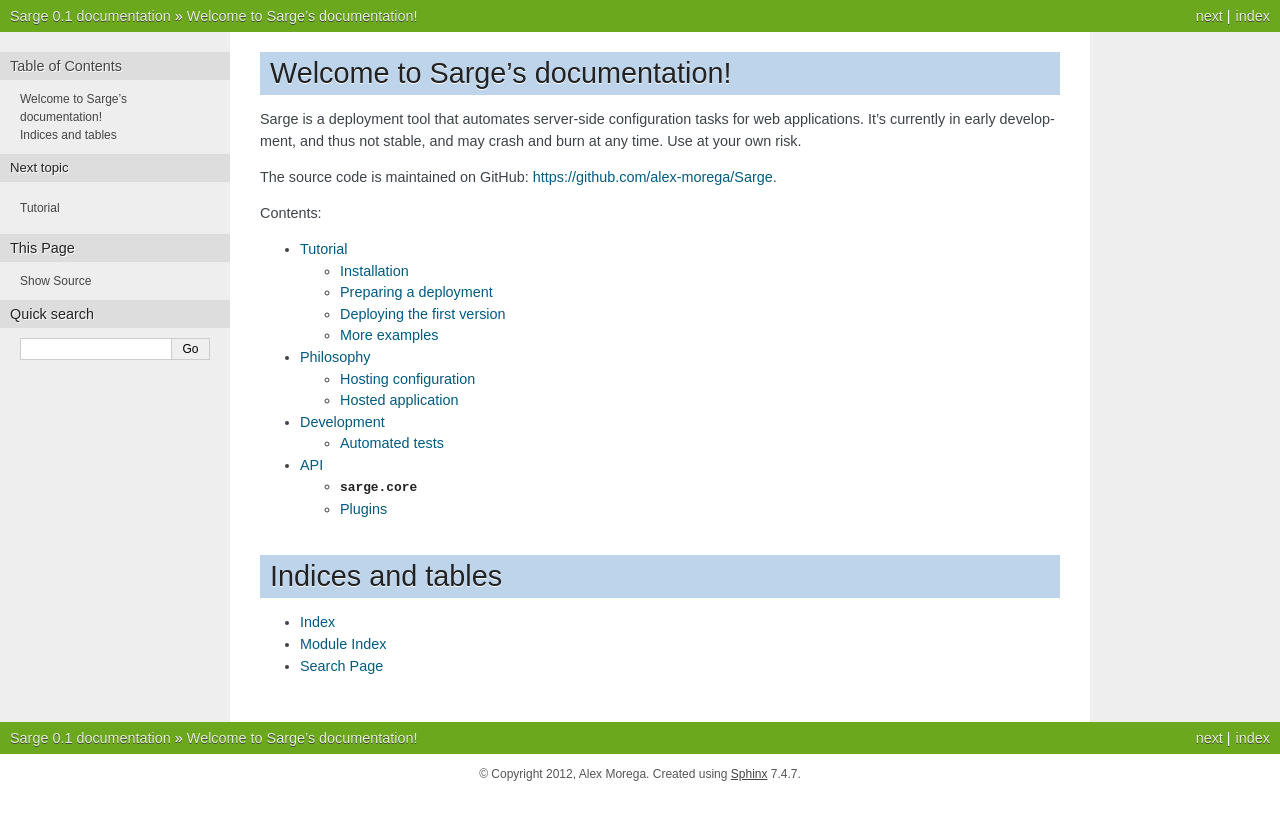
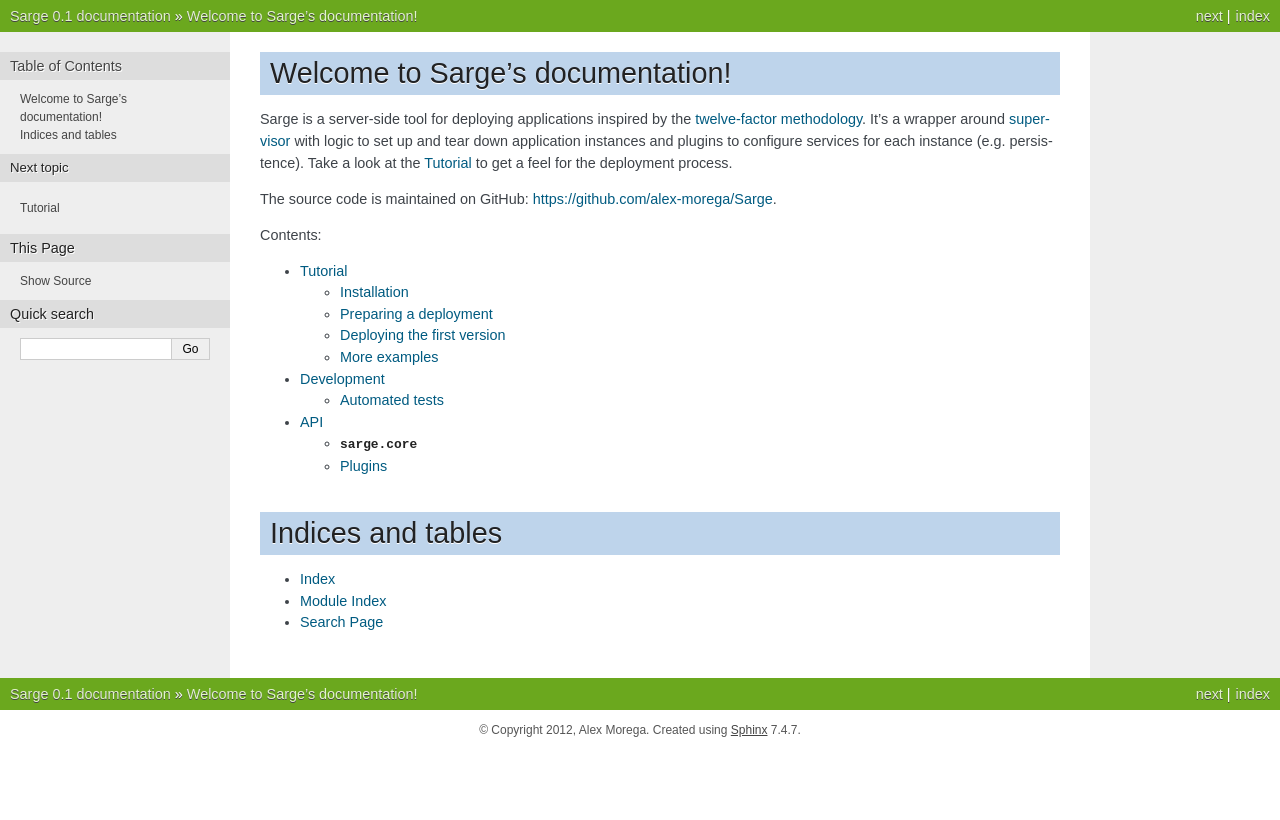
Before and after one commit to mgax/airship, a Sphinx documentation site: the page built from docs/index.rst, in a window 1280 px wide. Shown: the top 820 px of the page. Built offline with Sphinx 7.4.7, drawn with Linux system fonts in a browser that asks for light colours.

Commit message:
change initial paragraph; remove 'philosophy' page

```diff
--- a/docs/index.rst
+++ b/docs/index.rst
@@ -1,10 +1,14 @@
 Welcome to Sarge's documentation!
 =================================
 
-Sarge is a deployment tool that automates server-side configuration
-tasks for web applications. It's currently in early development, and
-thus not stable, and may crash and burn at any time. Use at your own
-risk.
+Sarge is a server-side tool for deploying applications inspired by the
+`twelve-factor methodology`_. It's a wrapper around supervisor_ with
+logic to set up and tear down application instances and plugins to
+configure services for each instance (e.g. persistence). Take a look at
+the :ref:`tutorial` to get a feel for the deployment process.
+
+.. _twelve-factor methodology: http://www.12factor.net/
+.. _supervisor: http://supervisord.org/
 
 
 The source code is maintained on GitHub:
@@ -17,7 +21,6 @@
    :maxdepth: 2
 
    tutorial
-   philosophy
    development
    api
 
--- a/docs/tutorial.rst
+++ b/docs/tutorial.rst
@@ -1,3 +1,5 @@
+.. _tutorial:
+
 Tutorial
 ========
 
```
Also changed, not shown: docs/philosophy.rst (deleted, +0 -39 lines).
